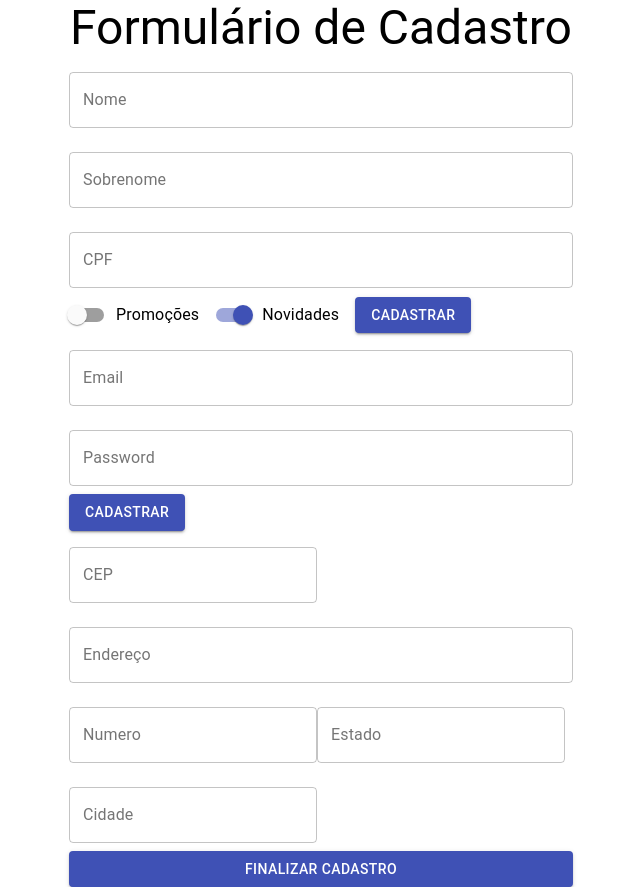
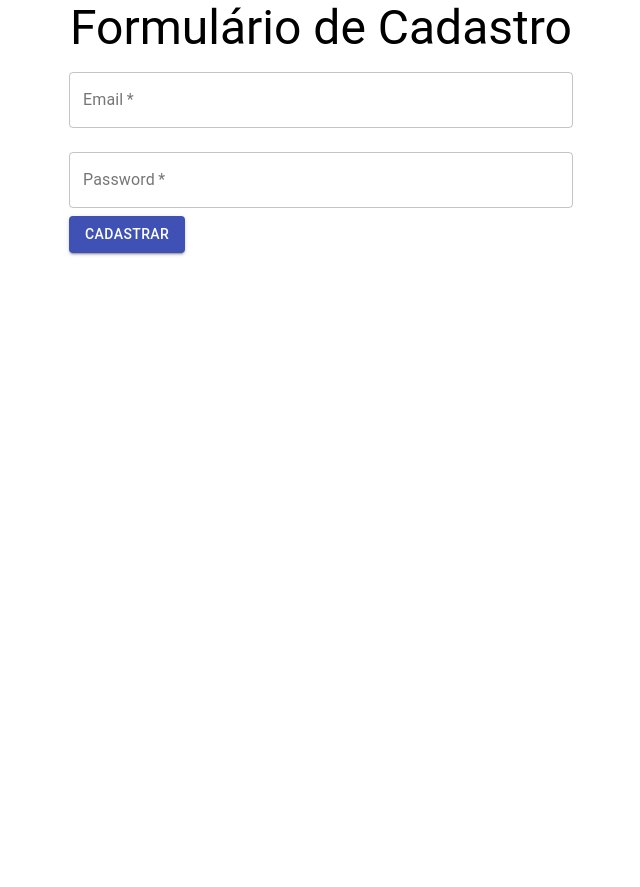
Before and after one commit to GabrielMWalker/Alura-React4, a React (Create React App) app: page / in a window 1280 px wide. Shown: the whole page, without its empty margins (319-959 px from the left). After the commit the page ends 800 px from the top, so only its background shows below. Built offline with nearby package versions, Linux system fonts and the light colour scheme.

Commit message:
Modulo 2

```diff
--- a/src/components/DadosEntrega.jsx
+++ b/src/components/DadosEntrega.jsx
@@ -10,23 +10,13 @@ function DadosEntrega() {
   return (
     <form>
       <TextField
-        id="cep"
-        label="CEP"
-        type="number"
-        variant="outlined"
-        value={cep}
-        margin="normal"
-        onChange={(event) => {
-          setCep(event.target.value);
-        }}
-      />
-      <TextField
         id="endereco"
         label="Endereço"
         type="text"
         variant="outlined"
         margin="normal"
         fullWidth
+        required
         value={endereco}
         onChange={(event) => {
           setEndereco(event.target.value);
@@ -37,6 +27,7 @@ function DadosEntrega() {
         label="Numero"
         type="number"
         variant="outlined"
+        required
         value={numero}
         margin="normal"
         onChange={(event) => {
@@ -46,6 +37,7 @@ function DadosEntrega() {
       <TextField
         id="estado"
         label="Estado"
+        required
         type="text"
         variant="outlined"
         margin="normal"
@@ -57,12 +49,25 @@ function DadosEntrega() {
       <TextField
         id="cidade"
         label="Cidade"
+        required
         type="text"
         variant="outlined"
         margin="normal"
         value={cidade}
         onChange={(event) => {
           setCidade(event.target.value);
+        }}
+      />
+      <TextField
+        id="cep"
+        label="CEP"
+        type="number"
+        required
+        variant="outlined"
+        value={cep}
+        margin="normal"
+        onChange={(event) => {
+          setCep(event.target.value);
         }}
       />
       <Button type="submit" variant="contained" color="primary" fullWidth>
--- a/src/components/DadosUsuarios.jsx
+++ b/src/components/DadosUsuarios.jsx
@@ -1,18 +1,24 @@
 import React, { useState } from "react";
 import { TextField, Button } from "@material-ui/core";
 
-function DadosUsuarios() {
+function DadosUsuarios({ aoEnviar }) {
   const [email, setEmail] = useState("");
   const [password, setPassword] = useState("");
 
   return (
-    <form>
+    <form
+      onSubmit={(event) => {
+        event.preventDefault();
+        aoEnviar({ email, password });
+      }}
+    >
       <TextField
         id="email"
         label="Email"
         type="email"
         variant="outlined"
         fullWidth
+        required
         value={email}
         margin="normal"
         onChange={(event) => {
@@ -26,6 +32,7 @@ function DadosUsuarios() {
         variant="outlined"
         margin="normal"
         fullWidth
+        required
         value={password}
         onChange={(event) => {
           setPassword(event.target.value);
--- a/src/components/FormularioCadastro.jsx
+++ b/src/components/FormularioCadastro.jsx
@@ -1,17 +1,30 @@
-import React from "react";
-import { Container } from "@material-ui/core";
+import React, { useState } from "react";
+import { Container, Typography } from "@material-ui/core";
 import DadosPessoais from "./DadosPessoais";
 import DadosUsuarios from "./DadosUsuarios";
 import DadosEntrega from "./DadosEntrega";
 
 function FormularioCadastro({ aoEnviar, validarCpf }) {
-  return (
-    <Container>
-      <DadosPessoais aoEnviar={aoEnviar} validarCpf={validarCpf} />
-      <DadosUsuarios />
-      <DadosEntrega />
-    </Container>
-  );
+  const [etapaAtual, setEtapaAtual] = useState(0);
+  const formularios = [
+    <DadosUsuarios aoEnviar={proximo} />,
+    <DadosPessoais
+      aoEnviar={proximo}
+      aoVoltar={anterior}
+      validarCpf={validarCpf}
+    />,
+    <DadosEntrega aoEnviar={aoEnviar} aoVoltar={anterior} />,
+  ];
+
+  function proximo() {
+    setEtapaAtual(etapaAtual + 1);
+  }
+
+  function anterior() {
+    setEtapaAtual(etapaAtual - 1);
+  }
+
+  return <Container>{formularios[etapaAtual]}</Container>;
 }
 
 export default FormularioCadastro;
```
